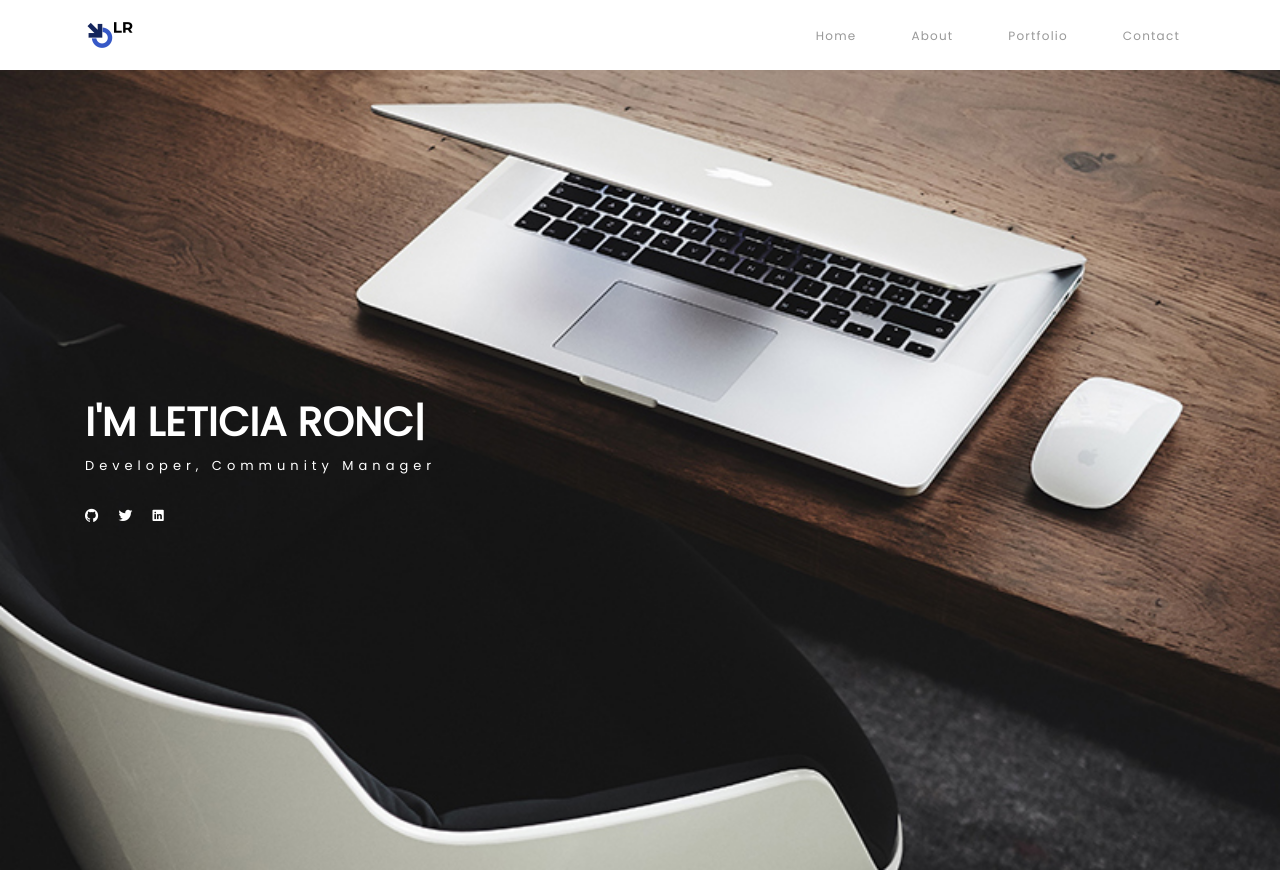
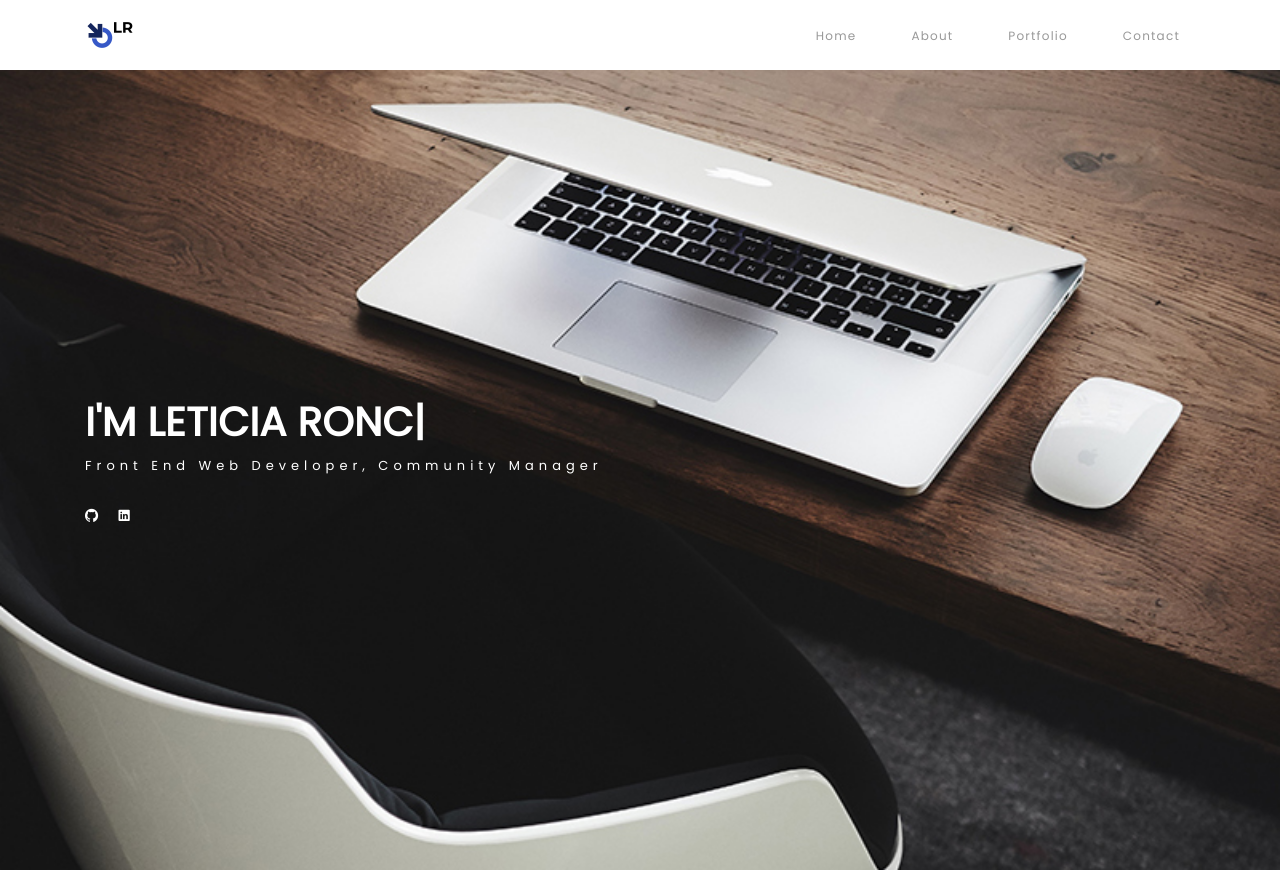
Before and after one commit to leticiaroncero/portfolio-website, a website: page views/index.html in a window 1280 px wide. Shown: the top 870 px of the page. Drawn offline with nearby package versions, Linux system fonts and the light colour scheme.

Commit message:
edit description and social links

```diff
--- a/views/index.html
+++ b/views/index.html
@@ -44,11 +44,10 @@
         <div class="container">
             <div class="header-content">
                 <h1>I'm <span class="typed"></span></h1>
-                <p>developer, community manager</p>
+                <p>front end web developer, community manager</p>
 
                 <ul class="list-unstyled list-social">
                     <li><a href="https://github.com/leticiaroncero"><i class="ion-logo-github"></i></a></li>
-                    <li><a href="https://twitter.com/leticiarpo"><i class="ion-logo-twitter"></i></a></li>
                     <li><a href="https://www.linkedin.com/in/leticiaroncero/"><i class="ion-logo-linkedin"></i></a></li>
                 </ul>
             </div>
```
